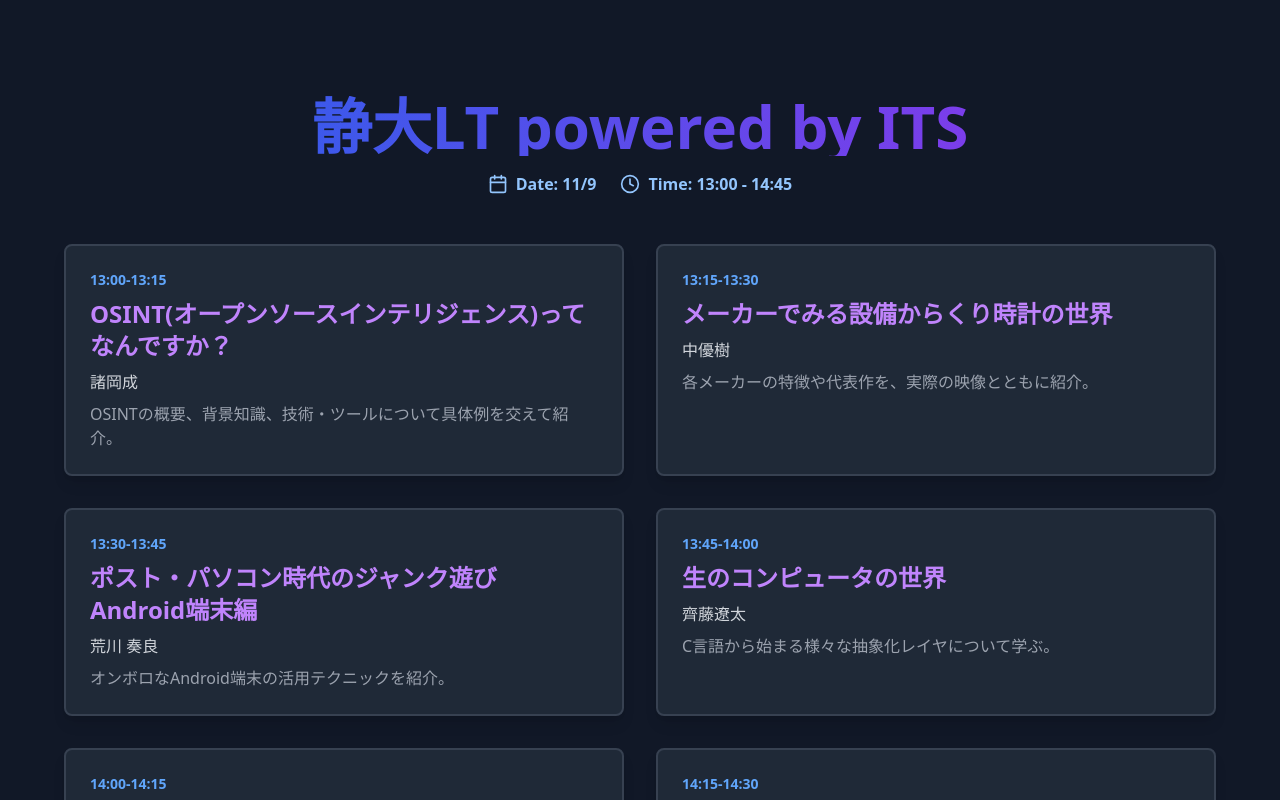
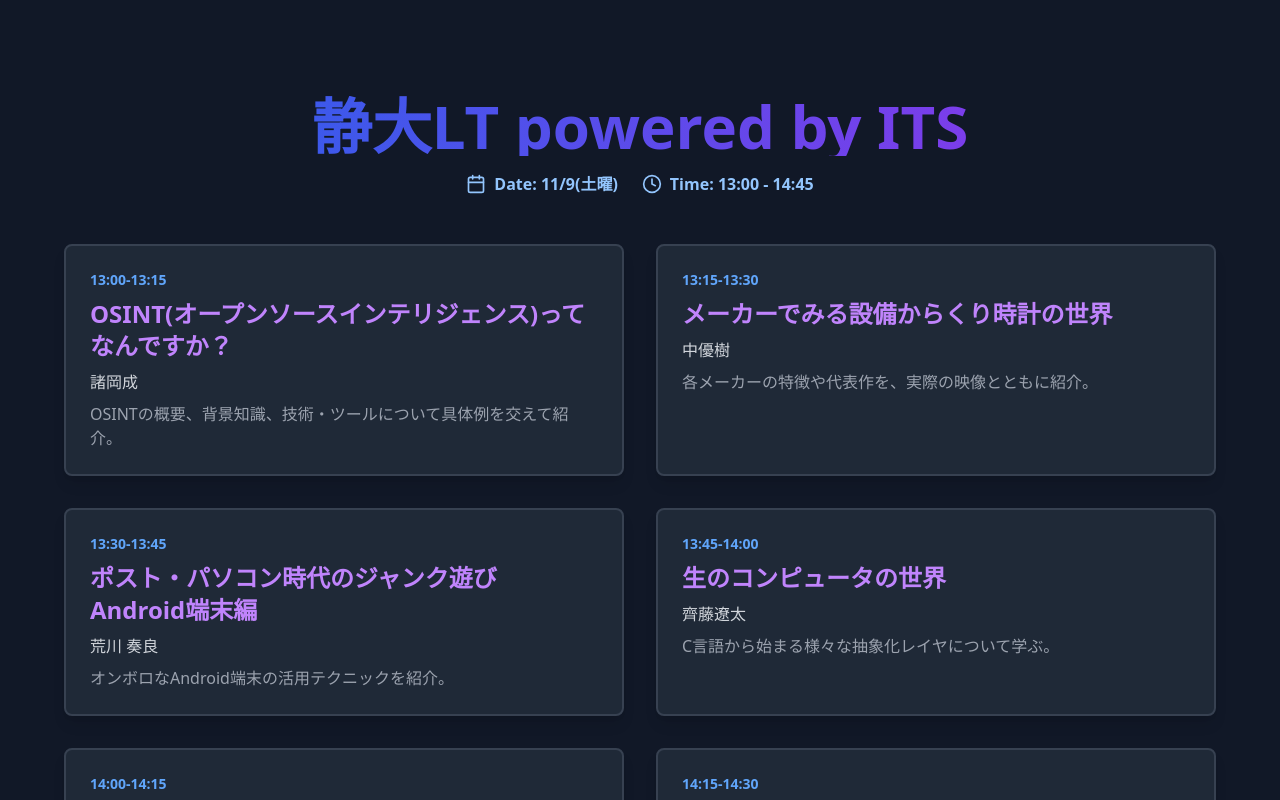
Before and after one commit to su-its/lt-menu, a Next.js app: page / in a window 1280 px wide. Shown: the top 800 px of the page. Built offline with nearby package versions, Linux system fonts and the light colour scheme.

Commit message:
Update page.tsx

```diff
--- a/src/app/page.tsx
+++ b/src/app/page.tsx
@@ -86,7 +86,7 @@ export default function Component() {
 					>
 						<div className="flex items-center">
 							<Calendar className="w-5 h-5 mr-2" />
-							<span className="font-semibold">Date: 11/9</span>
+							<span className="font-semibold">Date: 11/9(土曜)</span>
 						</div>
 						<div className="flex items-center">
 							<Clock
```
